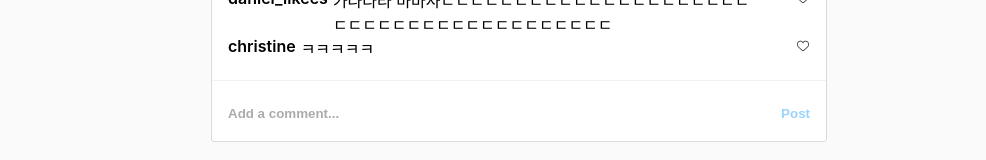
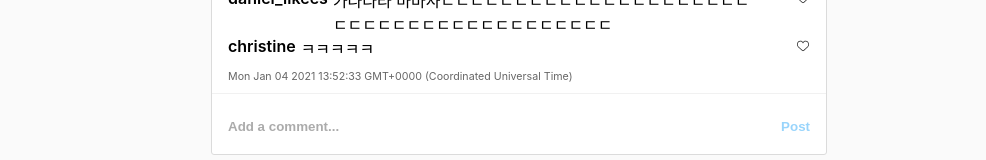
Before and after one commit to vctr7/instagram-clone, a React (Create React App) app: page / in a window 1280 px wide. Shown: the part 533-693 px from the top of the page, without its empty margins (121-1107 px from the left). Built offline with nearby package versions, Linux system fonts and the light colour scheme.

Commit message:
fix error

```diff
--- a/src/App.js
+++ b/src/App.js
@@ -95,7 +95,7 @@ function App() {
               postImg={post.postImg}
               caption={post.caption}
               comments={post.comments}
-              urTime={post.curTime}
+              curTime={post.curTime}
             />
           ))}
         </div>
```
Also changed, not shown: 1 other file (tests, documents, lock files or other folders).
